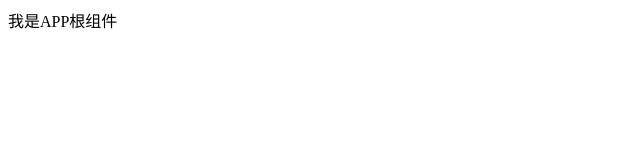
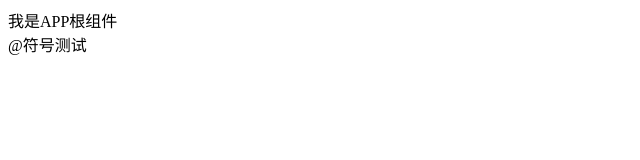
Before and after one commit to Icecream0211/my-vue3-template-black, a Vue app: page / in a window 1280 px wide. Shown: the top 160 px of the page, without its empty margins (0-640 px from the left). Built offline with nearby package versions, Linux system fonts and the light colour scheme.

Commit message:
feat: 增加全局指定文件符号@

```diff
--- a/src/App.vue
+++ b/src/App.vue
@@ -1,5 +1,9 @@
 <template>
   <div>我是APP根组件</div>
+  <Test />
 </template>
-<script setup lang="ts"></script>
+<script setup lang="ts">
+import Test from "@/components/Test.vue"
+
+</script>
 <style scoped lang="scss"></style>
--- /dev/null
+++ b/src/components/Test.vue
@@ -0,0 +1,9 @@
+<template>
+<div>
+    @符号测试
+</div>
+</template>
+<script setup lang="ts">
+</script>
+<style scoped lang="scss">
+</style>
--- a/tsconfig.app.json
+++ b/tsconfig.app.json
@@ -20,7 +20,11 @@
     "noUnusedLocals": true,
     "noUnusedParameters": true,
     "noFallthroughCasesInSwitch": true,
-    "noUncheckedSideEffectImports": true
+    "noUncheckedSideEffectImports": true,
+    "baseUrl": "./",//解析非相对模块的基地址，默认为当前目录
+    "paths": { // 路径映射，相对baseUrl
+      "@/*": ["src/*"]
+    }
   },
   "include": ["src/**/*.ts", "src/**/*.tsx", "src/**/*.vue"]
 }
--- a/vite.config.ts
+++ b/vite.config.ts
@@ -1,7 +1,15 @@
 import { defineConfig } from 'vite';
 import vue from '@vitejs/plugin-vue';
+//第一，引入path;node平台引入的模块，可以获得文件夹路径
+import path from 'path';
 
 // https://vite.dev/config/
 export default defineConfig({
   plugins: [vue()],
+  resolve: {
+    //第二，配置别名
+    alias: {
+      '@': path.resolve('./src'),
+    },
+  },
 });
```
